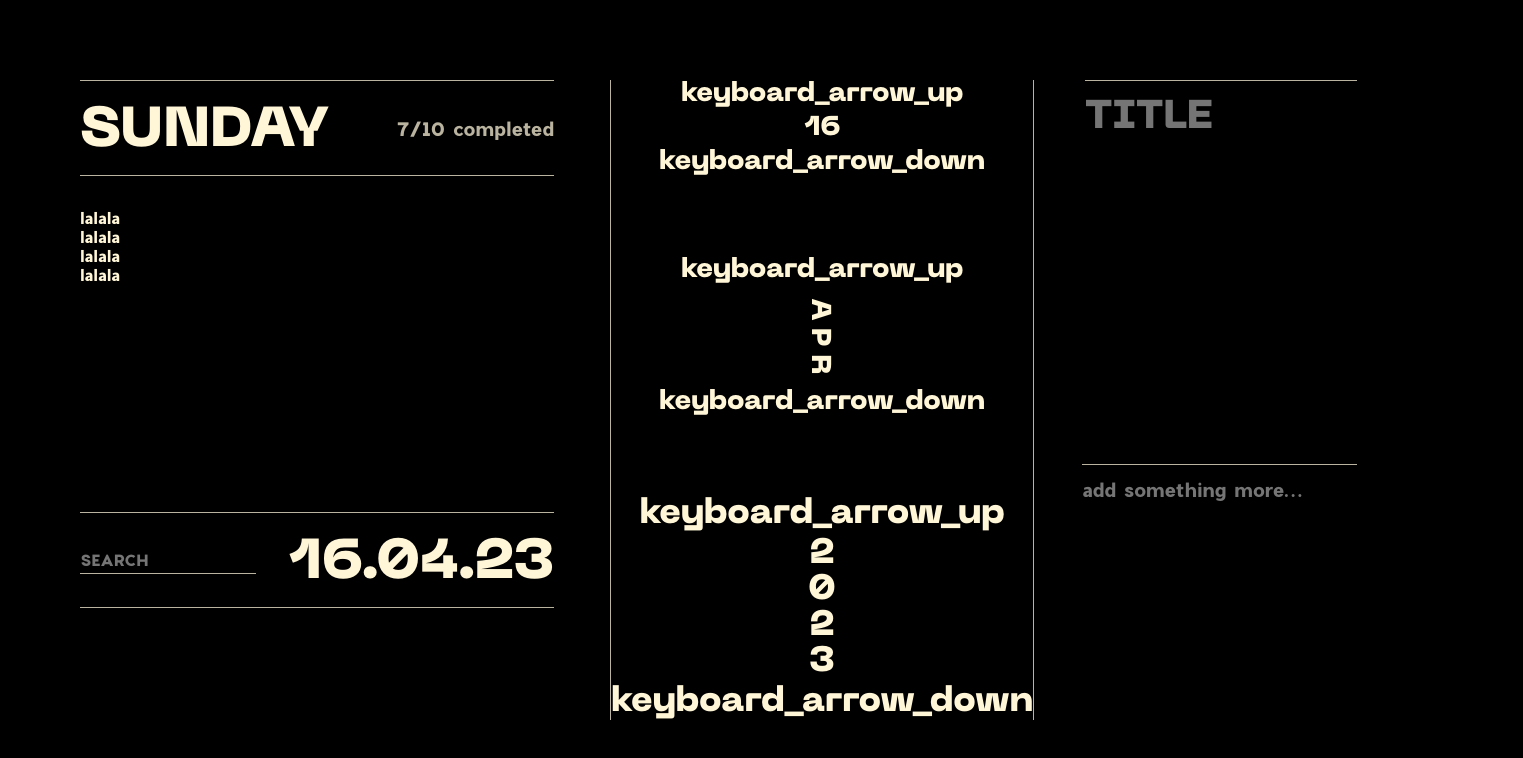
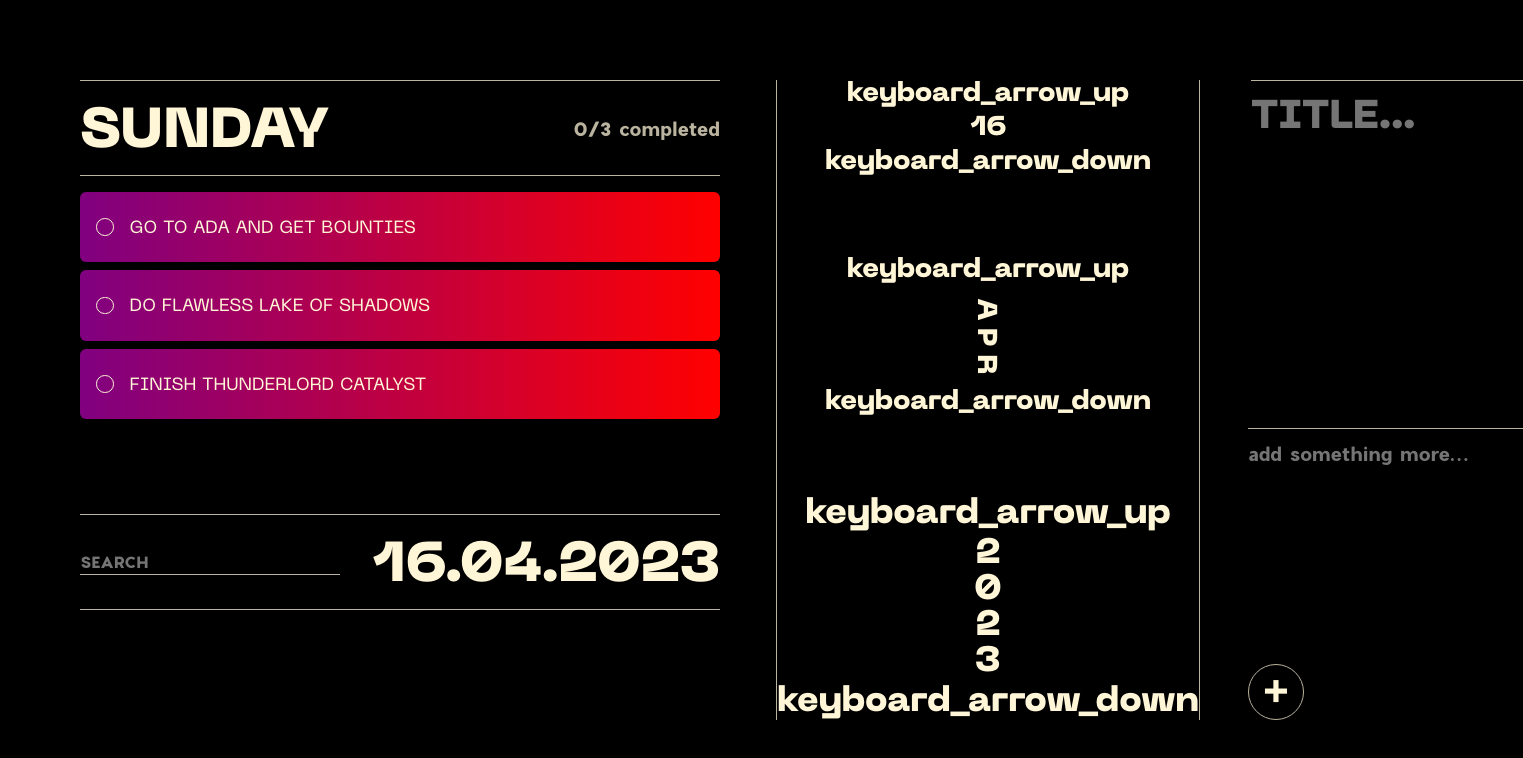
Before and after one commit to nunocraveiro/todo-app, a React (Create React App) app: page / in a window 1280 px wide. Shown: the top 758 px of the page, 1523 px wide, since content can reach past the window. Built offline with nearby package versions, Linux system fonts and the light colour scheme; the HTML template or start-up script is replaced by a standard one.

Commit message:
most functionality done

```diff
--- a/src/App.js
+++ b/src/App.js
@@ -1,6 +1,5 @@
 import './App.css';
-import React, { useState, useRef, useEffect } from 'react';
-import TodoList from './components/TodoList.js';
+import { useState, useEffect } from 'react';
 import Current from './components/Current';
 import TimeSelector from './components/TimeSelector';
 import Adder from './components/Adder';
@@ -8,43 +7,22 @@ import Adder from './components/Adder';
 window.onbeforeunload = () => localStorage.clear();
 
 const App = () => {
-  const [todos, setTodos] = useState(localStorage.getItem('todos') ? JSON.parse(localStorage.getItem('todos')) : []);
-  const titleRef = useRef(null);
-  const descriptionRef = useRef(null);
+  // const [todos, setTodos] = useState(localStorage.getItem('todos') ? JSON.parse(localStorage.getItem('todos')) : {notCompleted: [], completed: []});
+  // const [todos, setTodos] = useState(localStorage.getItem('todos') ? JSON.parse(localStorage.getItem('todos')) : {notCompleted: [{id: 0, title: 'go to ada and get bounties', description: '', completed: false}, {id: 1, title: 'do flawless lake of shadows', description: '', completed: false}, {id: 2, title: 'finish thunderlord catalyst', description: '', completed: false}], completed: []});
+  const [todos, setTodos] = useState(localStorage.getItem('todos') ? JSON.parse(localStorage.getItem('todos')) : [{id: 0, title: 'go to ada and get bounties', description: '', completed: false, added: false}, {id: 1, title: 'do flawless lake of shadows', description: '', completed: false, added: false}, {id: 2, title: 'finish thunderlord catalyst', description: '', completed: false, added: false}]);
+  const [completedTodos, setCompletedTodos] = useState(localStorage.getItem('completedTodos') ? JSON.parse(localStorage.getItem('completedTodos')) : []);
+  const date = new Date();
 
   useEffect(() => {
     localStorage.setItem('todos', JSON.stringify(todos));
-  }, [todos]);
-
-  const handleAddTodo = e => {
-    e.preventDefault();
-    const newTodo = {
-      id: todos.length === 0 ? 0 : todos[todos.length-1].id+1,
-      title: titleRef.current.value,
-      description: descriptionRef.current.value,
-      completed: false
-    };
-    setTodos(prevTodos => [...prevTodos, newTodo]);
-    titleRef.current.value = '';
-    descriptionRef.current.value = '';
-  };
+    localStorage.setItem('completedTodos', JSON.stringify(completedTodos));
+  }, [todos, completedTodos]);
 
   return (
     <div className="App">
-      <Current todos={todos} setTodos={setTodos}/>
-      <TimeSelector/>
-      <Adder/>
-      {/* <section>
-        <h2 className="app-name">Register New ToDo</h2>
-        <form>
-          <p>Title</p>
-          <input className='titleInput' type="text" id="txtTodoItemToAdd" ref={titleRef} />
-          <p>Description</p>
-          <input className='descriptionInput' type="text" data-testid="txtTodoItemDescription" ref={descriptionRef} />
-          <button className='add' id="btnAddTodo" onClick={handleAddTodo}>Add</button>
-        </form>
-      </section>
-      <TodoList todos={todos} setTodos={setTodos}/> */}
+      <Current date={date} todos={todos} setTodos={setTodos} completedTodos={completedTodos} setCompletedTodos={setCompletedTodos}/>
+      <TimeSelector date={date}/>
+      <Adder todos={todos} setTodos={setTodos}/>
     </div>
   );
 };
--- a/src/components/Adder.css
+++ b/src/components/Adder.css
@@ -2,6 +2,7 @@
     color: rgb(255, 245, 215);
     display: flex;
     flex-direction: column;
+    justify-content: space-between;
     /* border: 1px solid white; */
     width: 21rem;
 }
@@ -22,11 +23,9 @@
     font-size: 2.5rem;
     font-weight: 800;
     width: 17rem;
-    height: 21rem;
+    height: 17rem;
     text-transform: uppercase;
-    margin-bottom: 3rem;
-    margin-left: auto;
-
+    align-self: flex-end;
 }
 
 .new-title::placeholder {
@@ -39,3 +38,18 @@
     font-size: 1.2rem;
     height: 10rem;
 }
+
+.add-btn {
+    background-color: black;
+    border: none;
+    color: rgb(255, 245, 215);
+    font-family: 'NeueMachinaPlain';
+    font-size: 2.5rem;
+    font-weight: 800;
+    border: 1px solid rgb(185, 179, 159);
+    border-radius: 50%;
+    width: 3.5rem;
+    height: 3.5rem;
+    text-align: center;
+    cursor: pointer;
+}
--- a/src/components/Adder.js
+++ b/src/components/Adder.js
@@ -1,10 +1,30 @@
 import './Adder.css';
+import { useRef } from 'react';
 
-const Adder = () => {
+const Adder = ({todos, setTodos}) => {
+    const titleRef = useRef(null);
+    const descriptionRef = useRef(null);
+
+    const handleAddTodo = e => {
+        e.preventDefault();
+        if (titleRef.current.value === '') return;
+        const newTodo = {
+          id: todos.length === 0 ? 0 : todos[todos.length-1].id+1,
+          title: titleRef.current.value,
+          description: descriptionRef.current.value,
+          completed: false
+        };
+        // setTodos(prevTodos => [...prevTodos, newTodo]);
+        setTodos(prevTodos => [...prevTodos, newTodo]);
+        titleRef.current.value = '';
+        descriptionRef.current.value = '';
+    };
+
     return (
         <div className='adder'>
-            <textarea className='new-title input' placeholder="TITLE" spellCheck='false' maxlength='66'></textarea>
-            <textarea className='new-body input' type="text" placeholder="add something more..." maxlength='180'></textarea>
+            <textarea className='new-title input' placeholder="TITLE..." spellCheck='false' maxLength='50' ref={titleRef}></textarea>
+            <textarea className='new-body input' type="text" placeholder="add something more..." spellCheck='false' maxLength='175' ref={descriptionRef}></textarea>
+            <button className='add-btn' onClick={handleAddTodo}>+</button>
         </div>
     )
 }
--- a/src/components/Current.css
+++ b/src/components/Current.css
@@ -21,13 +21,15 @@
 .title {
     font-family: 'NeueMachinaPlain';
     font-size: 3.5rem;
-    padding-top: 0.5rem;
+    padding-top: 0.7rem;
+    user-select: none;
 }
 
 .num-completed {
     font-weight: 800;
     font-size: 1.2rem;
     color: rgb(185, 179, 159);
+    user-select: none;
 }
 
 .search {
@@ -36,18 +38,28 @@
     background-color: black;
     outline: none;
     border: none;
-    /* border: 1px solid white; */
     font-family: 'PPCharlevoix';
     font-weight: 800;
     font-size: 1rem;
     color: rgb(185, 179, 159);
-    width: 11rem;
+    width: 17rem;
     margin-right: 2rem;
     border-bottom: 1px solid rgb(185, 179, 159);
 }
 
 .todo-list {
-    margin-top: 2rem;
-    margin-bottom: 2rem;
-    height: 17rem;
+    padding-top: 1rem;
+    padding-bottom: 1rem;
+    overflow-y: scroll;
+    overflow-x: hidden;
+    display: flex;
+    flex-direction: column;
+    height: 21.1rem;
+    gap: 0.5rem;
 }
+
+.todo-list-complete {
+    display: flex;
+    flex-direction: column;
+    gap: 0.5rem;
+}
--- a/src/components/Current.js
+++ b/src/components/Current.js
@@ -1,33 +1,55 @@
 import './Current.css';
+import Todo from './Todo';
+import { useRef, useState, useEffect } from 'react';
+import { addLeftZero, getWeekDay } from '../helper-functions';
 
-const Current = ({todos, setTodos}) => {
+const Current = ({date, todos, setTodos, completedTodos, setCompletedTodos}) => {
+    const completedTodosRef = useRef(null);
+    const [searchActive, setSearchActive] = useState(false);
+    const [filteredTodos, setFilteredTodos] = useState([]);
+    const [filteredCompletedTodos, setFilteredCompletedTodos] = useState([]);
+
     const searchHandler = e => {
-        // setSearchActive(true);
+        setSearchActive(true);
         if (e.currentTarget.value === '') {
-            // setSearchActive(false)
-            return setTodos(JSON.parse(localStorage.getItem('todos')));
+            setSearchActive(false);
+            setFilteredTodos([]);
+            return setFilteredCompletedTodos([]);
         }
-        return setTodos(todos.filter(todo =>
+        setFilteredTodos(todos.filter(todo =>
+            todo.title.toLowerCase().includes(e.currentTarget.value.toLowerCase())
+            || todo.description.toLowerCase().includes(e.currentTarget.value.toLowerCase())
+        ));
+        return setFilteredCompletedTodos(completedTodos.filter(todo =>
             todo.title.toLowerCase().includes(e.currentTarget.value.toLowerCase())
             || todo.description.toLowerCase().includes(e.currentTarget.value.toLowerCase())
         ));
     }
 
+    useEffect(() => {
+        if (completedTodos.length > 0 && !searchActive && !completedTodos[completedTodos.length-1].added) {
+            completedTodosRef.current.lastChild.classList.add('animate-new');
+            completedTodos[completedTodos.length-1].added = true;
+        }
+    }, [completedTodos, searchActive])
+
     return (
         <div className='current'>
             <div className='current-header row'>
-                <h2 className='week-day title'>SUNDAY</h2>
-                <h2 className='num-completed'>7/10 completed</h2>
+                <h2 className='week-day title'>{getWeekDay(date.getDay()).toUpperCase()}</h2>
+                <h2 className='num-completed'>{completedTodos.length}/{completedTodos.length+todos.length} completed</h2>
             </div>
             <div className='todo-list'>
-                <p>lalala</p>
-                <p>lalala</p>
-                <p>lalala</p>
-                <p>lalala</p>
+                {searchActive ? filteredTodos.map(todo => <Todo todo={todo} setTodos={setFilteredTodos} setCompletedTodos={setFilteredCompletedTodos}/>)
+                : todos && todos.map(todo => <Todo todo={todo} setTodos={setTodos} setCompletedTodos={setCompletedTodos}/>)}
+                <div className='todo-list-complete' ref={completedTodosRef}>
+                    {searchActive ? filteredCompletedTodos.map(todo => <Todo todo={todo} setTodos={setFilteredTodos} setCompletedTodos={setFilteredCompletedTodos}/>)
+                    : completedTodos && completedTodos.map(todo => <Todo todo={todo} setTodos={setTodos} setCompletedTodos={setCompletedTodos}/>)}
+                </div>
             </div>
             <div className='current-footer row'>
                 <input className='search' type="text" placeholder="SEARCH" onChange={searchHandler}/>
-                <h2 className='date title'>16.04.23</h2>
+                <h2 className='date title'>{addLeftZero(date.getDate())}.{addLeftZero(date.getMonth()+1)}.{date.getFullYear()}</h2>
             </div>
         </div>
     )
--- /dev/null
+++ b/src/components/Todo.css
@@ -0,0 +1,91 @@
+.todo {
+    color: rgb(255, 245, 215);
+    display: flex;
+    flex-direction: row;
+    background: linear-gradient(to right, purple, red);
+    border-radius: 6px;
+    padding: 0.7rem;
+    padding-left: 1rem;
+    align-items: center;
+    width: 100%;
+    height: 4.4rem;
+    white-space: nowrap;
+    position: relative;
+    left: 0rem;
+}
+
+.checkbox {
+    border: 1px solid rgb(255, 245, 215);
+    width: 1.1rem;
+    height: 1.1rem;
+    border-radius: 50%;
+    margin-right: 1rem;
+    cursor: pointer;
+}
+
+.todo-info {
+    height: 3rem;
+    display: flex;
+    flex-direction: column;
+    justify-content: space-around;
+}
+
+.todo-title {
+    font-family: 'NeueMachinaPlain';
+    font-weight: 500;
+    font-size: 1.1rem;
+    padding-top: 0.2rem;
+}
+
+.todo-description {
+    font-family: 'PPCharlevoix';
+    font-weight: 300;
+    font-size: 1rem;
+}
+
+.collapse {
+    left: -33rem;
+    height: 0;
+    padding: 0;
+    overflow: hidden;
+    margin-top: -0.5rem;
+    transition: left 0.4s, height 0.2s 0.1s, padding 0.2s 0.1s, margin-top 0.2s 0.1s;
+}
+
+.completed {
+    background: black;
+    border: 1px solid rgb(185, 179, 159);
+    text-decoration: line-through;
+    left: 0rem;
+    opacity: 0;
+    /* animation: animate-new 0.3s forwards; */
+}
+
+.animate-check {
+    background-color: rgb(255, 245, 215);
+    opacity: 0;
+    transition: opacity 0.2s;
+}
+
+.checked {
+    background-color: rgb(255, 245, 215);
+}
+
+.animate-new {
+    animation: animate-new 0.3s forwards;
+}
+
+.show {
+    opacity: 1;
+}
+
+@keyframes animate-new {
+    0% {
+        opacity: 1;
+        left: 30rem;
+    }
+    100% {
+        opacity: 1;
+        left: 0rem;
+    }
+}
--- /dev/null
+++ b/src/components/Todo.js
@@ -0,0 +1,31 @@
+import './Todo.css';
+import { useRef } from 'react';
+
+const Todo = ({todo, setTodos, setCompletedTodos}) => {
+    const todoRef = useRef(null);
+
+    const checkHandler = e => {
+        if (e.currentTarget.parentElement.className.includes(todo.id)) {
+            todoRef.current.classList.add('collapse');
+            e.currentTarget.classList.add('animate-check');
+        };
+        todo.completed = true;
+        setTimeout(() => {
+            setTodos(prevTodos => prevTodos.filter(todoEl => todoEl.id !== todo.id));
+            setCompletedTodos(prevCompletedTodos => [...prevCompletedTodos, todo]);
+            todoRef.current.firstChild.classList.remove('animate-check');
+        }, 400);
+    }
+
+    return (
+        <div className={todo.completed ? (todo.added ? `todo id${todo.id} completed show` : `todo id${todo.id} completed`) : `todo id${todo.id}`} ref={todoRef}>
+            <div className={todo.completed ? 'checkbox checked' : 'checkbox'} onClick={checkHandler}></div>
+            <div className='todo-info'>
+                <p className='todo-title'>{todo.title?.toUpperCase()}</p>
+                {todo.description && <p className='todo-description'>{todo.description}</p>}
+            </div>
+        </div>
+    )
+}
+
+export default Todo;
--- /dev/null
+++ b/src/helper-functions.js
@@ -0,0 +1,45 @@
+export const addLeftZero = (num) => {
+    if (num < 10) {
+        return `0${num}`;
+    }
+    return num;
+};
+
+export const getWeekDay = (num) => {
+    switch(num) {
+        case 0: return 'Sunday';
+        case 1: return 'Monday';
+        case 2: return 'Tuesday';
+        case 3: return 'Wednesday';
+        case 4: return 'Thursday';
+        case 5: return 'Friday';
+        case 6: return 'Saturday';
+        default: console.log('Invalid week day number');
+    }
+};
+
+export const convertMonth = (num) => {
+    switch(num+1) {
+        case 1: return 'JAN';
+        case 2: return 'FEB';
+        case 3: return 'MAR';
+        case 4: return 'APR';
+        case 5: return 'MAY';
+        case 6: return 'JUN';
+        case 7: return 'JUL';
+        case 8: return 'AUG';
+        case 9: return 'SEP';
+        case 10: return 'OCT';
+        case 11: return 'NOV';
+        case 12: return 'DEC';
+        default: console.log('Invalid month number');
+    }
+};
+
+export const getYearArray = (num) => {
+    const result = [];
+    for (let i=0; i<num.toString().length; i++) {
+        result.push(num.toString()[i]);
+    }
+    return result;
+}
```
Also changed, not shown: src/App.css (+0 -59 lines), src/components/TimeSelector.js (+11 -13 lines).
